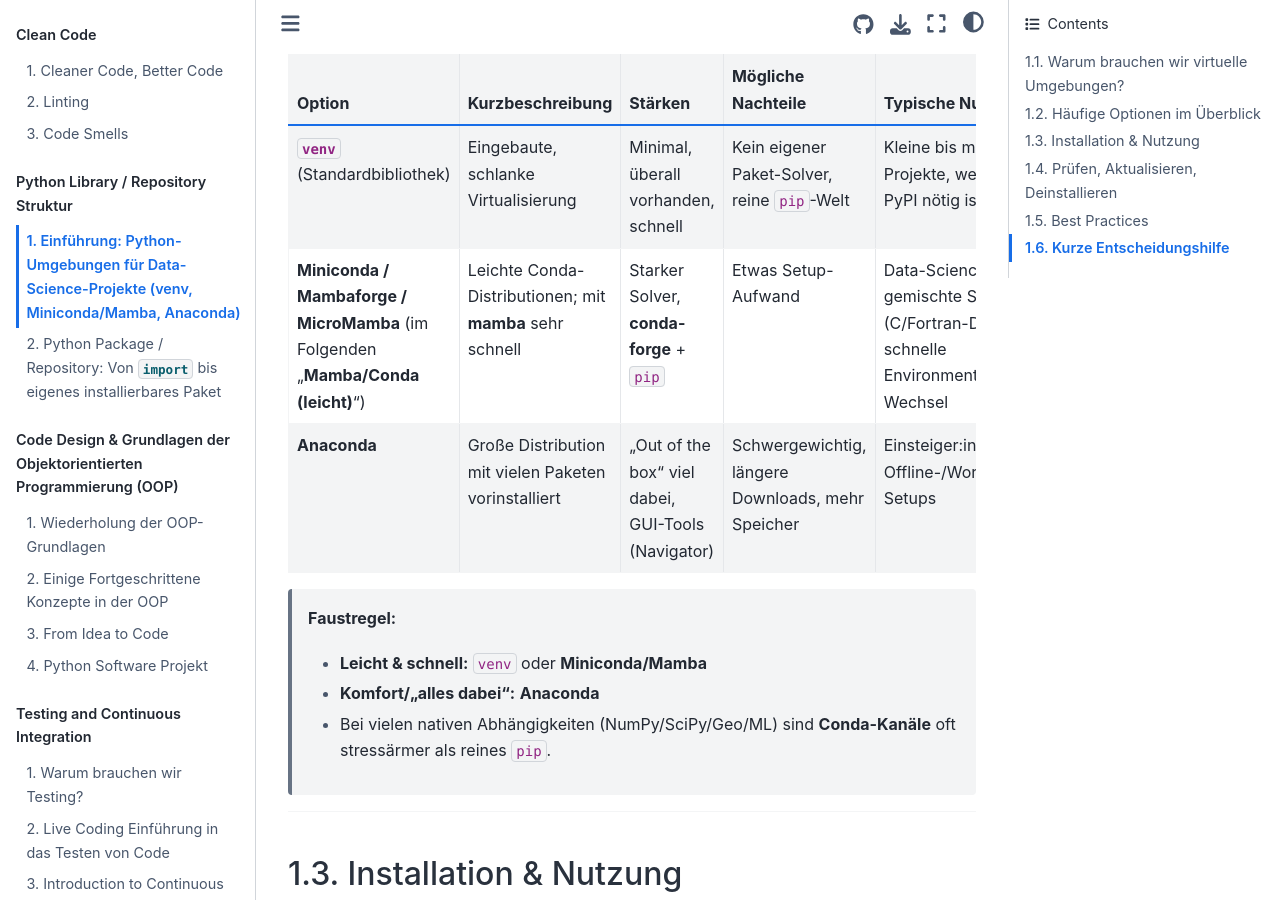
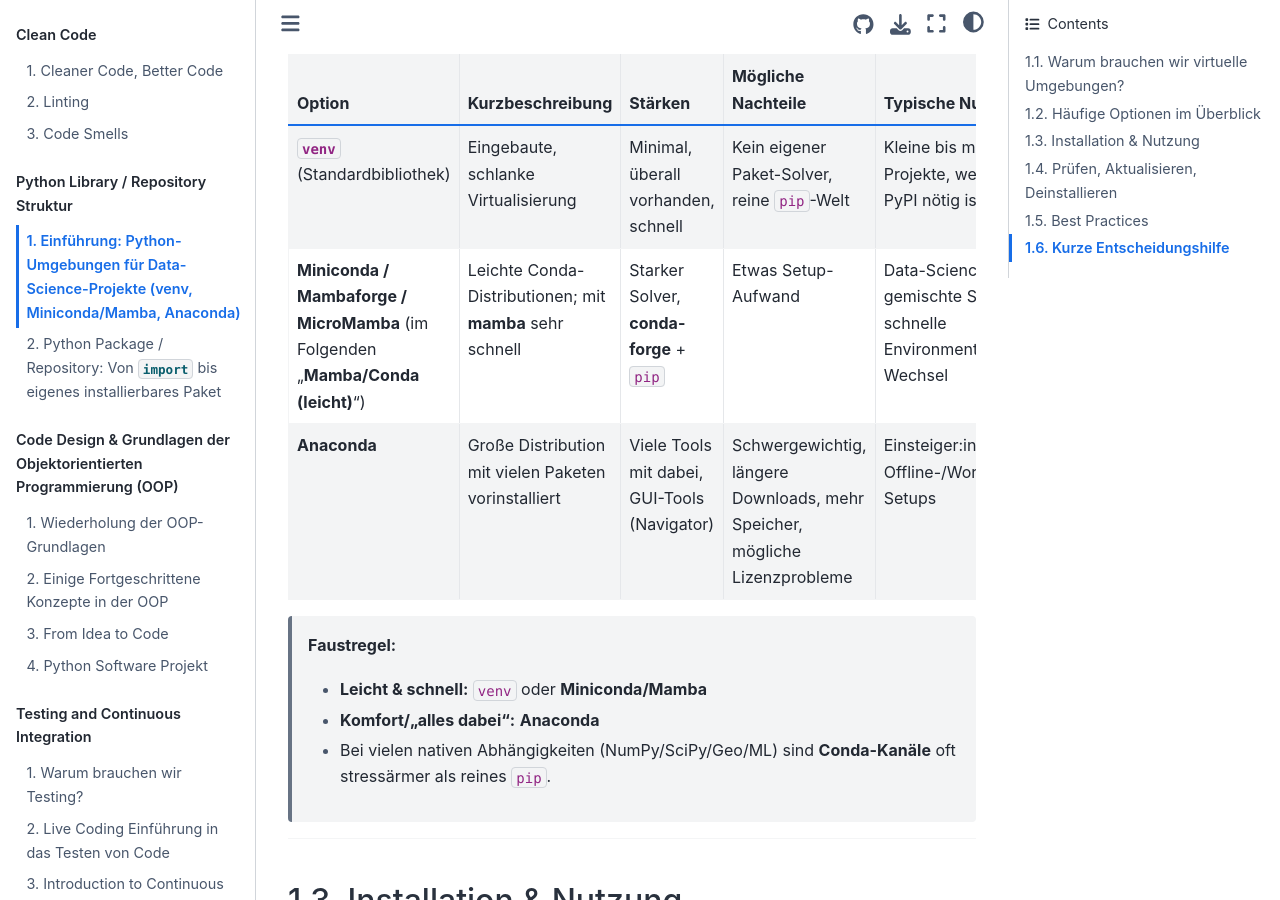
Before and after one commit to florian-huber/data_science_software_dev, a Jupyter Book: the page built from book/05_virtual_environments.md, in a window 1280 px wide and 900 px high, scrolled down 743 px. Built offline with Jupyter Book 1.0.4 settings and Sphinx 7.4.7 and the Sphinx Book theme 1.1.4, drawn with Linux system fonts in a browser that asks for light colours; pages that are not in the unit, such as notebooks, are missing from menus.

Commit message:
minor edits

```diff
--- a/book/05_virtual_environments.md
+++ b/book/05_virtual_environments.md
@@ -18,8 +18,8 @@
 | Option                                                                            | Kurzbeschreibung                                         | Stärken                                            | Mögliche Nachteile                                | Typische Nutzung                                                              |
 | --------------------------------------------------------------------------------- | -------------------------------------------------------- | -------------------------------------------------- | ------------------------------------------------- | ----------------------------------------------------------------------------- |
 | **`venv`** (Standardbibliothek)                                                   | Eingebaute, schlanke Virtualisierung                     | Minimal, überall vorhanden, schnell                | Kein eigener Paket-Solver, reine `pip`-Welt       | Kleine bis mittlere Projekte, wenn nur PyPI nötig ist                         |
-| **Miniconda / Mambaforge / MicroMamba** (im Folgenden „**Mamba/Conda (leicht)**“) | Leichte Conda-Distributionen; mit **mamba** sehr schnell | Starker Solver, **conda-forge** + `pip`            | Etwas Setup-Aufwand                               | Data-Science, gemischte Stacks (C/Fortran-Deps), schnelle Environment-Wechsel |
-| **Anaconda**                                                                      | Große Distribution mit vielen Paketen vorinstalliert     | „Out of the box“ viel dabei, GUI-Tools (Navigator) | Schwergewichtig, längere Downloads, mehr Speicher | Einsteiger:innen, Offline-/Workshop-Setups                                    |
+| **Miniconda / Mambaforge / MicroMamba** (im Folgenden „**Mamba/Conda (leicht)**“) | Leichte Conda-Distributionen; mit **mamba** sehr schnell | Starker Solver, **conda-forge** + `pip`            | Etwas Setup-Aufwand                               | Data-Science, gemischte Stacks, schnelle Environment-Wechsel |
+| **Anaconda**                                                                      | Große Distribution mit vielen Paketen vorinstalliert     | Viele Tools mit dabei, GUI-Tools (Navigator) | Schwergewichtig, längere Downloads, mehr Speicher, mögliche Lizenzprobleme | Einsteiger:innen, Offline-/Workshop-Setups                                    |
 
 > **Faustregel:**
 >
```
Also changed, not shown: other parts of book/05_virtual_environments.md (+1 -1 lines), book/05_package_repository.md (+2 -2 lines).
